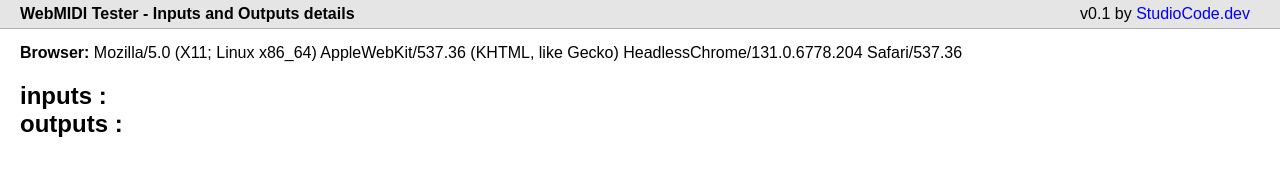
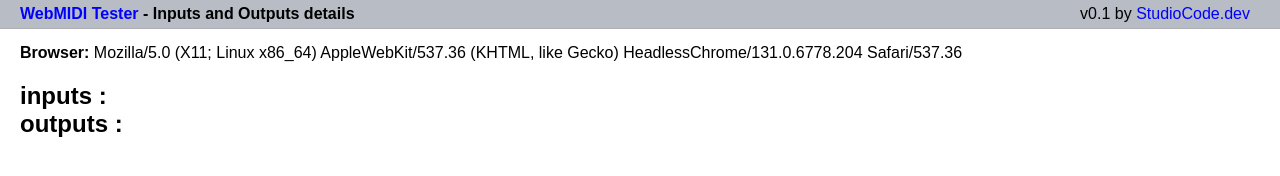
Before and after one commit to francoisgeorgy/webmidi-tester, a website: page src/details.html in a window 1280 px wide. Drawn offline with nearby package versions, Linux system fonts and the light colour scheme.

Commit message:
align with index.html

```diff
--- a/src/details.html
+++ b/src/details.html
@@ -10,14 +10,13 @@
     <meta http-equiv="X-UA-Compatible" content="ie=edge">
     <script src="https://ajax.googleapis.com/ajax/libs/jquery/3.7.0/jquery.min.js"></script>
     <script src="details.js" type="module"></script>
+    <link rel="stylesheet" href="themes.css">
     <link rel="stylesheet" href="index.css">
-    <link rel="stylesheet" href="layout.css">
-    <link rel="stylesheet" href="themes.css">
 </head>
 <body>
     <header>
         <div class="title">
-            WebMIDI Tester - <span class="bold">Inputs and Outputs details</span>
+            <a href="index.html">WebMIDI Tester</a> - <span class="bold">Inputs and Outputs details</span>
         </div>
         <div class="grow align-end mr-10">
             v0.1 by <a href="https://studiocode.dev/" target="_blank" rel="noopener noreferrer">StudioCode.dev</a>
```
